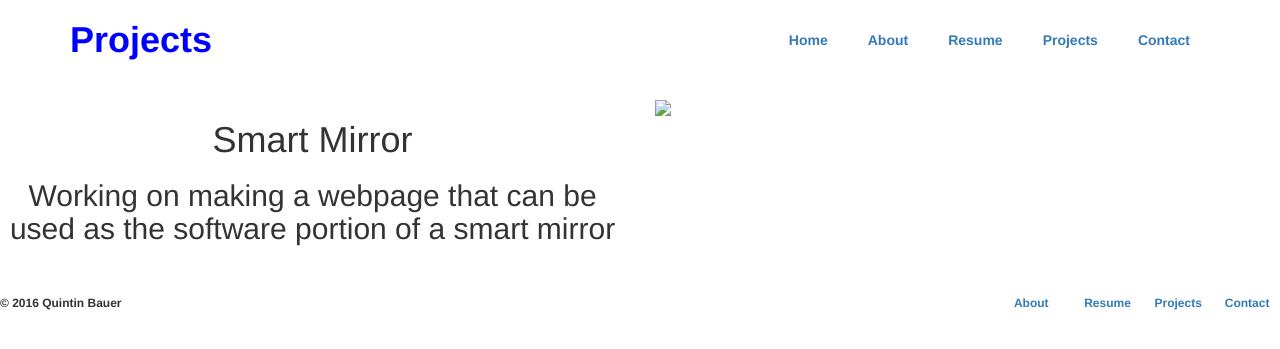
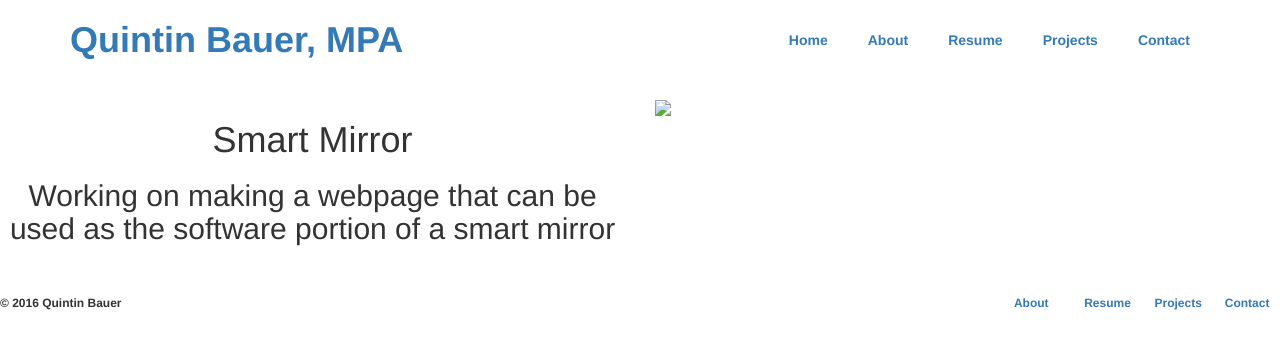
Before and after one commit to qbauer82/qbauer82.github.io, a Jekyll site: the page projects.html, which Jekyll copies as it is, in a window 1280 px wide. Shown: the top 349 px of the page. Built offline with Jekyll 4.4.1, drawn with Linux system fonts in a browser that asks for light colours.

Commit message:
Update projects.html

```diff
--- a/projects.html
+++ b/projects.html
@@ -6,7 +6,7 @@
 <body>
  <header class="container">
     <div class="row">
-      <h1 class="col-sm-8">Projects</h1>
+      <h1 class="col-sm-8"><a href="https://qbauer82.github.io/">Quintin Bauer, MPA</a></h1>
       <nav class="col-sm-4">
         <p><a href="https://qbauer82.github.io/">Home</a></p>
         <p><a href="aboutme.html">About</a></p>
@@ -37,7 +37,7 @@
     </p>
     <ul class="col-sm-8">
      <li class="col-sm-1">
-      <a href="about.html">About</a>
+      <a href="aboutme.html">About</a>
      </li>
      <li class="col-sm-1"><a href="resume.html">Resume</a>
      </li>
```
